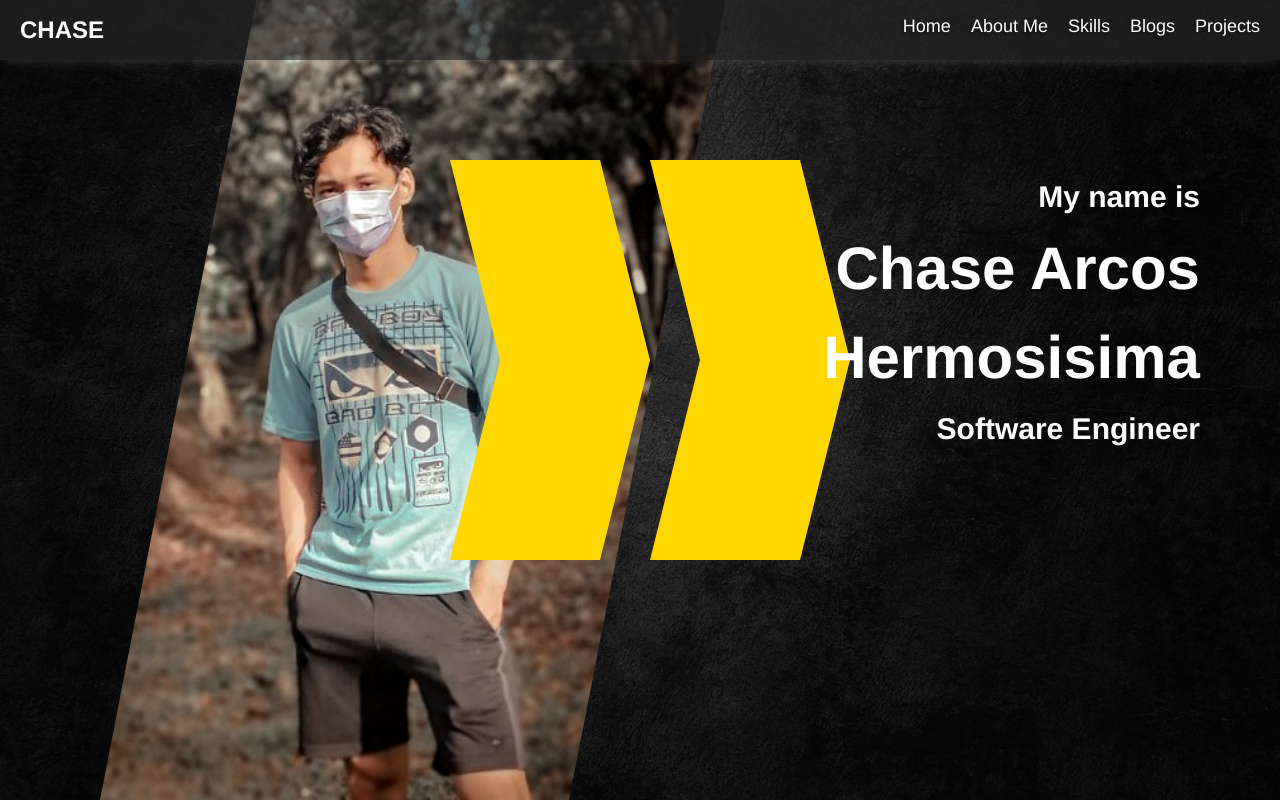
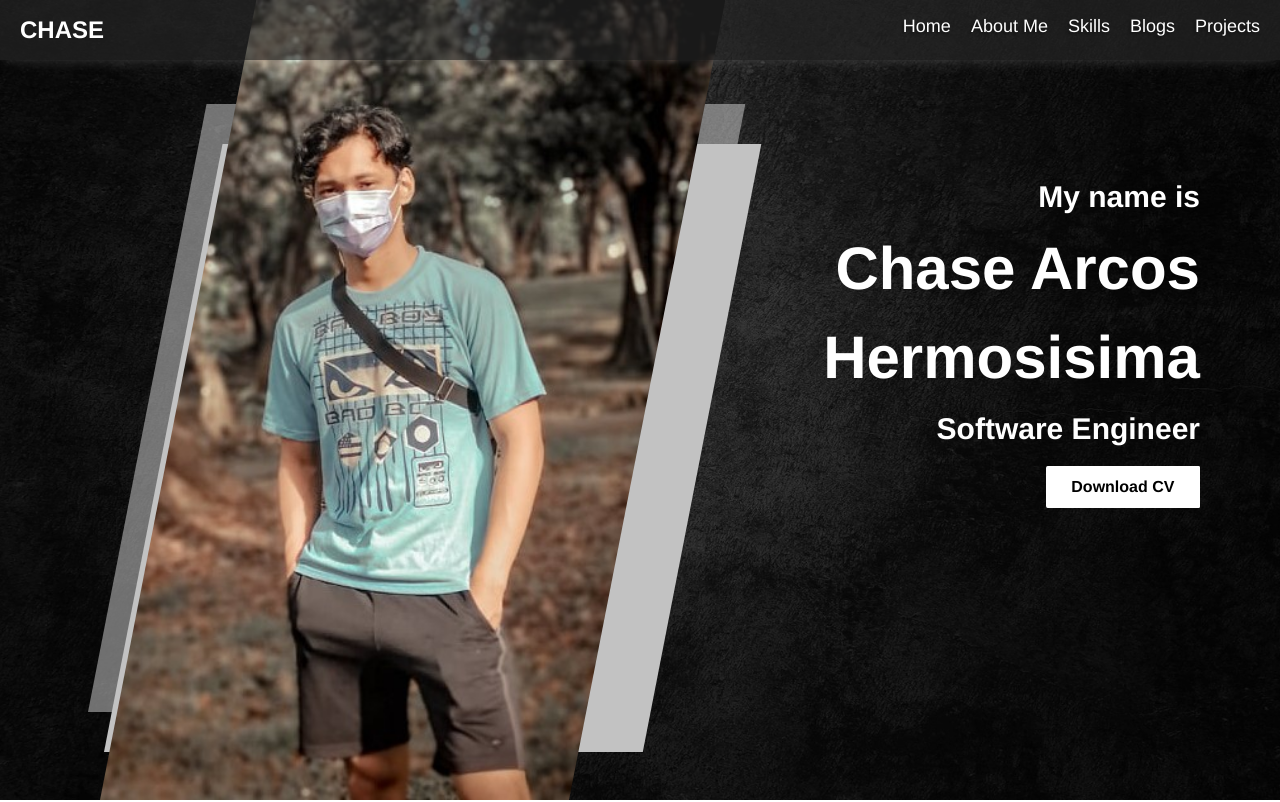
Before and after one commit to mrchaser24/myVuePortfolio, a Vue app: page / in a window 1280 px wide. Shown: the top 802 px of the page. Built offline with nearby package versions, Linux system fonts and the light colour scheme.

Commit message:
modify design for Intro at Home Page

```diff
--- a/src/components/Header.vue
+++ b/src/components/Header.vue
@@ -33,7 +33,6 @@
         box-shadow: 1px 0px 18px -7px grey;
         background-color: rgba(39, 39, 39, 0.650);
         color: #fff;
-
         .title {
             margin: auto 0px;
             margin-left: 20px;
@@ -65,7 +64,7 @@
         top: 5px;
         left: 0;
         background: rgb(255, 230, 0);
-        transition: ease .2s;
+        transition: ease .5s;
         z-index: -1;
     }
     .nav-bar nav ul li:hover::before {
--- a/src/views/Home.vue
+++ b/src/views/Home.vue
@@ -2,16 +2,25 @@
     <div class="main-page">
         <Header />
         <div class="intro">
+            <div class="poly-back">
+                <div class="poly-back2"></div>
+                <div class="poly-back3"></div>
                 <img src="../assets/images/Home/intro-logo2.jpg" class="person-me" alt="">
-            <div class="arrow">
+            </div>
+            <!-- <div class="arrow">
                 <div class="arrow1"></div>
                 <div class="arrow2"></div>
-            </div>
+            </div> -->
             <div class="my-name">
                 <h2>My name is</h2>
                 <h1>Chase Arcos</h1>
                 <h1>Hermosisima</h1>
                 <h2>Software Engineer</h2>
+                <div class="btn">
+                    <div class="box1"></div>
+                    <div class="box2"></div>
+                    <a class="cv-btn" href="../assets/CV/CV.pdf" download="Chase CV">Download CV</a>
+                </div>
             </div>
         </div>
         <Footer />
@@ -53,33 +62,55 @@ export default {
         background-repeat: no-repeat;
         background-size: cover;
         min-height: 100vh;
+        // position: relative;
+        .poly-back {
             position: relative;
-        .person-me{
+            .person-me {
                 clip-path: polygon(25% 0%, 100% 0%, 75% 100%, 0% 100%);
                 position: absolute;
                 left: 100px;
                 height: 100vh;
                 top: 0;
             }
-        .arrow {
-            :hover{
-                cursor: pointer;
+            .poly-back2 {
+                content: '';
+                position: absolute;
+                left: 11vh;
+                top: 13vh;
+                height: 76vh;
+                width: 89.80vh;
+                clip-path: polygon(16.5% 0%, 91.5% 0%, 75% 100%, 0% 100%);
+                background-color: rgba(194, 194, 194, 0.562);
             }
-            position: relative;
-
-            .arrow1, .arrow2 {
+            .poly-back3 {
+                content: '';
                 position: absolute;
-                background-color: gold;
-                left: 450px;
-                top: 20vh;
-                height: 400px;
-                width: 200px;
-                clip-path: polygon(75% 0%, 100% 50%, 75% 100%, 0% 100%, 25% 50%, 0% 0%);
-            }
-            .arrow2 {
-                left: 650px;
+                left: 13vh;
+                top: 18vh;
+                height: 76vh;
+                width: 89.80vh;
+                clip-path: polygon(16.5% 0%, 91.5% 0%, 75% 100%, 0% 100%);
+                background-color: rgba(194, 194, 194);
             }
         }
+        // .arrow {
+        //     :hover{
+        //         cursor: pointer;
+        //     }
+        //     position: relative;
+        //     .arrow1, .arrow2 {
+        //         position: absolute;
+        //         background-color: gold;
+        //         left: 500px;
+        //         top: 30vh;
+        //         height: 300px;
+        //         width: 150px;
+        //         clip-path: polygon(75% 0%, 100% 50%, 75% 100%, 0% 100%, 25% 50%, 0% 0%);
+        //     }
+        //     .arrow2 {
+        //         left: 650px;
+        //     }
+        // }
         .my-name {
             position: absolute;
             top: 20vh;
@@ -97,6 +128,64 @@ export default {
                 margin-top: 20px;
                 // text-transform: uppercase;
             }
+            .btn{
+                margin-top: 20px;
+                position: relative;
+                .cv-btn {
+                    padding: 12px 2vw;
+                    text-decoration: none;
+                    font-weight: bold;
+                    transition: ease .5s;
+                    background-color: #fff;
+                    color: #000;
+                    position: absolute;
+                    right: 0;
+                    top: 0;
+                    border-radius: 2px;
+                }
+                .cv-btn:hover {
+                    background-color: rgb(255, 230, 0);
+                    color: #000;
+                }
+
+                .box1 {
+                    height: 42px;
+                    width: 153px;
+                    text-decoration: none;
+                    font-weight: bold;
+                    transition: ease .5s;
+                    background-color: #fff;
+                    color: #000;
+                    position: absolute;
+                    top: 0px;
+                    right: 0px;
+                    border-radius: 2px;
+                }
+
+                .box2 {
+                    height: 42px;
+                    width: 153px;
+                    text-decoration: none;
+                    font-weight: bold;
+                    transition: ease .5s;
+                    background-color: rgba(255, 255, 255, 0.356);
+                    color: #000;
+                    position: absolute;
+                    top: 0px;
+                    right: 0px;
+                    border-radius: 2px;
+                }
+            }
+            .btn:hover{
+                .box1{
+                    top: -8px;
+                    right: 15px;
+                }
+                .box2{
+                    top: 8px;
+                    right: -10px;
+                }
+            }
         }
     }
     /* Intro Part End */
```
Also changed, not shown: 1 other file (tests, documents, lock files or other folders). Lines whose indentation alone changed are shown as unchanged.
